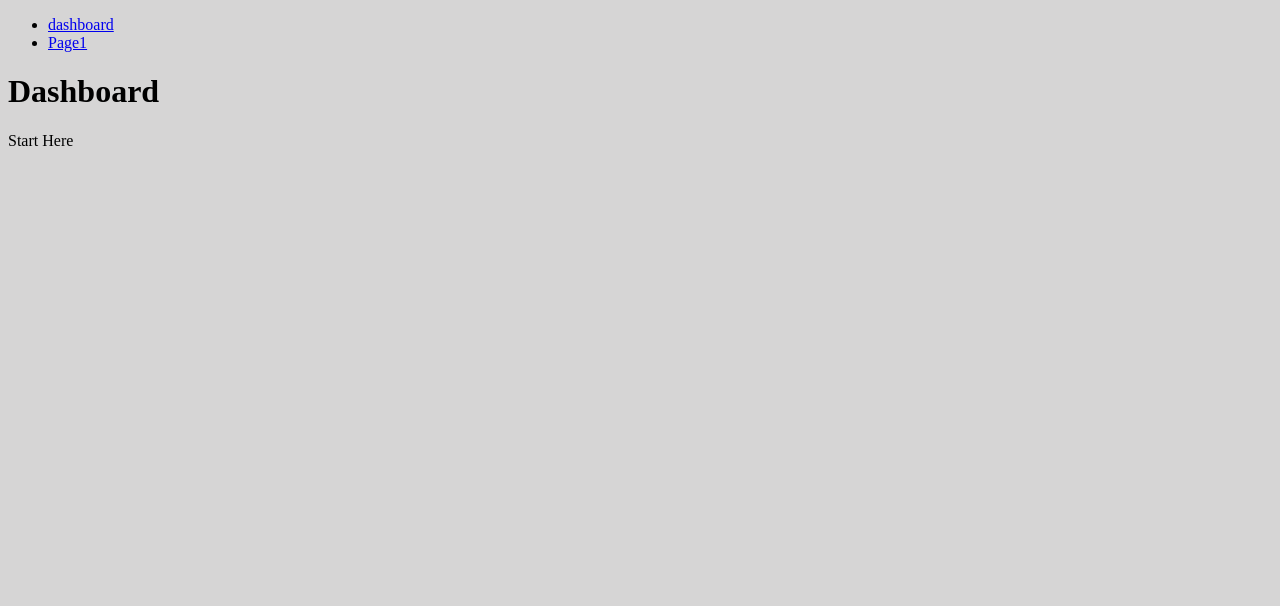
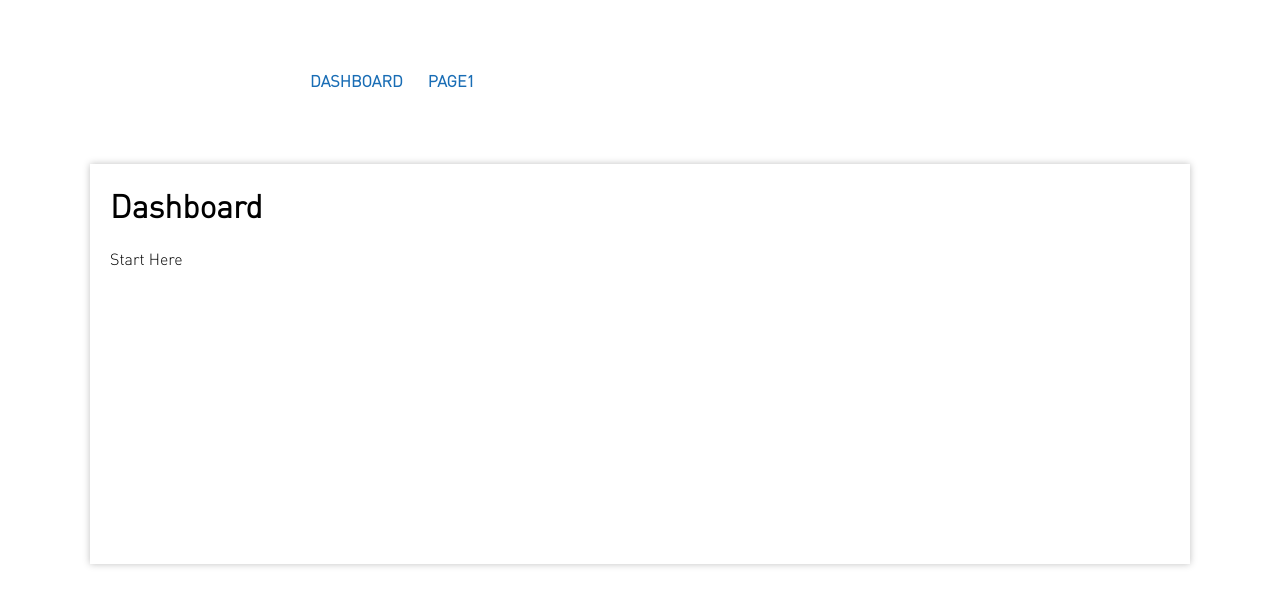
Before and after one commit to maccimacci/react-typescript-template, a React app: page / in a window 1280 px wide. Shown: the top 606 px of the page. Built offline with nearby package versions, Linux system fonts and the light colour scheme.

Commit message:
sass base

```diff
--- a/src/App.scss
+++ b/src/App.scss
@@ -1,10 +1,6 @@
-$mygray : rgb(214, 213, 213);
-
-body {
-    background-color: $mygray;
-}
-
-.App {
-    display: grid;
-    grid-template-columns: 200px auto;
-}
+@import "styles/colors";
+@import "styles/controls";
+@import "styles/base";
+@import "styles/components";
+@import "styles/layout";
+@import "styles/menu";
--- /dev/null
+++ b/src/styles/_base.scss
@@ -0,0 +1,29 @@
+@font-face {
+    font-family: 'DIN';
+    src: url('./assets/353BD4_0_0.eot');
+    src: url('./assets/353BD4_0_0.eot?#iefix') format('embedded-opentype'), url('./assets/353BD4_0_0.woff2') format('woff2'), url('./assets/353BD4_0_0.woff') format('woff'), url('./assets/353BD4_0_0.ttf') format('truetype');
+    font-weight: lighter;
+}
+
+$thin : 0.5px;
+$standard : 30px;
+
+.line {
+    border-bottom: $thin solid $white;
+}
+
+.mb-30, .mb {
+    margin-bottom: $standard;
+}
+
+.mt {
+    margin-top : $standard;
+}
+
+.mr-10 {
+    margin-right: 10% !important;
+}
+
+.pl {
+    padding-left: $standard;
+}
--- /dev/null
+++ b/src/styles/_colors.scss
@@ -0,0 +1,32 @@
+
+// https://flatuicolors.com/palette/defo
+
+$primary : #00538a;
+$primary-dark : #192a56;
+
+$secondary :  #5c0f8b;
+$secondary-dark : #c0392b;
+
+$alternative : #17a0d5;
+$alternative-dark: #196db5;
+
+$orange:#ee7c2c;
+$orange-dark:#d35400;
+
+$gray:#efefef;
+$gray-dark: #6e6e6e;
+
+$yellow:#ffb142;
+$yellow-dark:#cc8e35;
+
+$blue:#34ace0;
+$blue-dark:#227093;
+
+$green:#008E45;
+$green-dark:#026937;
+
+$beige:#ffda79;
+$beige-dark:#ccae62;
+
+$white:#ecf0f1;
+$white-dark:#bdc3c7;
--- /dev/null
+++ b/src/styles/_controls.scss
@@ -0,0 +1,49 @@
+header {
+
+    display: grid;
+    grid-template-columns: auto 1fr;
+
+    nav {
+        display: grid;
+        grid-template-columns: 1fr;
+    }
+
+    .menu {
+
+        ul {
+            display: flex;
+            height: 100%;
+            margin: 0;
+            list-style: none;
+
+            li {
+                display: list-item;
+                text-transform: uppercase;
+                font-weight: bold;
+                padding-top: 15px;
+                padding-right: 25px;
+
+                a {
+                    color: $alternative-dark;
+                }
+
+                &:hover {
+                    border-bottom: 2px solid $alternative;
+                    a {
+                        color: $alternative;
+                    }
+                }
+            }
+        }
+    }
+}
+
+ul {
+    margin: 0;
+    padding: 0;
+    list-style-type: none;
+
+    a {
+        text-decoration: none;
+    }
+}
--- /dev/null
+++ b/src/styles/components.scss
@@ -0,0 +1,128 @@
+
+.brand {
+    //background-image: url('./assets/brand.svg');
+    background-repeat: no-repeat;
+    background-position: 10px 10px;
+    height: 54px;
+    width: 200px;
+    cursor: pointer;
+}
+
+.mosaic {
+
+    @extend .mt;
+    @extend .mb;
+    @extend .pl;
+
+    .title {
+        font-size: 35px !important;
+        font-weight: 300;
+    }
+
+    .subtitle {
+        margin-top: 10px;
+        font-size: 12px;
+    }
+
+    .description {
+        margin-top: 10px;
+        font-size: 12px;
+    }
+}
+
+.dashboard {
+
+    .content {
+
+        display: grid;
+        grid-gap: 5px;
+        grid-template-columns: 4fr 1fr;
+
+        .filters {
+
+            display:grid;
+            grid-template-rows: 1fr 1fr;
+
+            .row {
+                display:grid;
+                grid-template-rows: 1fr 1fr 1fr;
+
+                .elementfilter {
+                    display:grid;
+                    grid-template-rows: auto 1fr;
+                    text-align: start;
+                    grid-gap: 4px;
+                }
+
+            }
+
+            .options {
+                .tipos {
+                    label {
+                        display: block;
+                    }
+                }
+            }
+
+        }
+    }
+}
+
+.row {
+    margin-bottom: 15px;
+}
+
+.component {
+
+    padding: 30px;
+
+    margin-bottom: 15px;
+    border: 0.5px solid $white;
+
+    background-color: white;
+    border-radius: 3px;
+
+    .title {
+        font-size: 18px;
+        margin-bottom: 10px;
+        // margin-top: 10px;
+        // margin-left:10px;
+    }
+}
+
+
+.link {
+    color: $blue-dark;
+    cursor: pointer;
+}
+
+.pagination {
+
+    display:grid;
+    grid-template-columns: auto 1fr;
+
+    ul { padding: 6px;}
+    li { display: inline;}
+
+
+    .number {
+        margin-left: 5px;
+    }
+}
+
+@mixin arrow($image) {
+
+    background-image: url($image);
+    background-repeat: no-repeat;
+
+    background-color: transparent;
+    height: 15px;
+    width: 15px;
+    cursor: pointer;
+
+    &:hover {
+        background: transparent;
+        background-image: url($image);
+        background-repeat: no-repeat;
+    }
+}
--- /dev/null
+++ b/src/styles/layout.scss
@@ -0,0 +1,50 @@
+html,
+input,
+select,
+body {
+    font-family: 'DIN';
+    margin: 0;
+    --main-spacing: 15px 5px 10px 5px;
+    --header-footer-spacing: 10px 5px;
+    --header-height: 40px;
+}
+
+.app {
+    display: grid;
+    grid-template-columns: 0 1fr 0;
+    grid-template-rows: auto 8em 1fr auto;
+
+    @media (min-width: 600px) {
+        & {
+            // grid-template-columns: 20px 1fr 20px;
+            grid-template-columns: 1fr minmax(1100px, 1fr) 1fr;
+        }
+    }
+}
+
+header {
+    grid-column: 2 / 3;
+    grid-row: 1 / 2;
+    color: #FFF;
+    padding: 55px 20px;
+}
+
+main {
+    grid-row: 2 / 4;
+    grid-column: 2 / 3;
+    min-height: 50vh;
+    padding: 0px 20px 0px 20px;
+    box-shadow:  0px 0px 7px rgba(0, 0, 0, 0.25);
+    background-color: #FFF;
+}
+
+footer {
+    grid-column: 2/3;
+    grid-row: -1;
+    padding: 30px;
+}
+
+input {
+    border: 1px solid gray;
+    padding: 3px;
+}
```
Also changed, not shown: src/styles/menu.scss (added).
